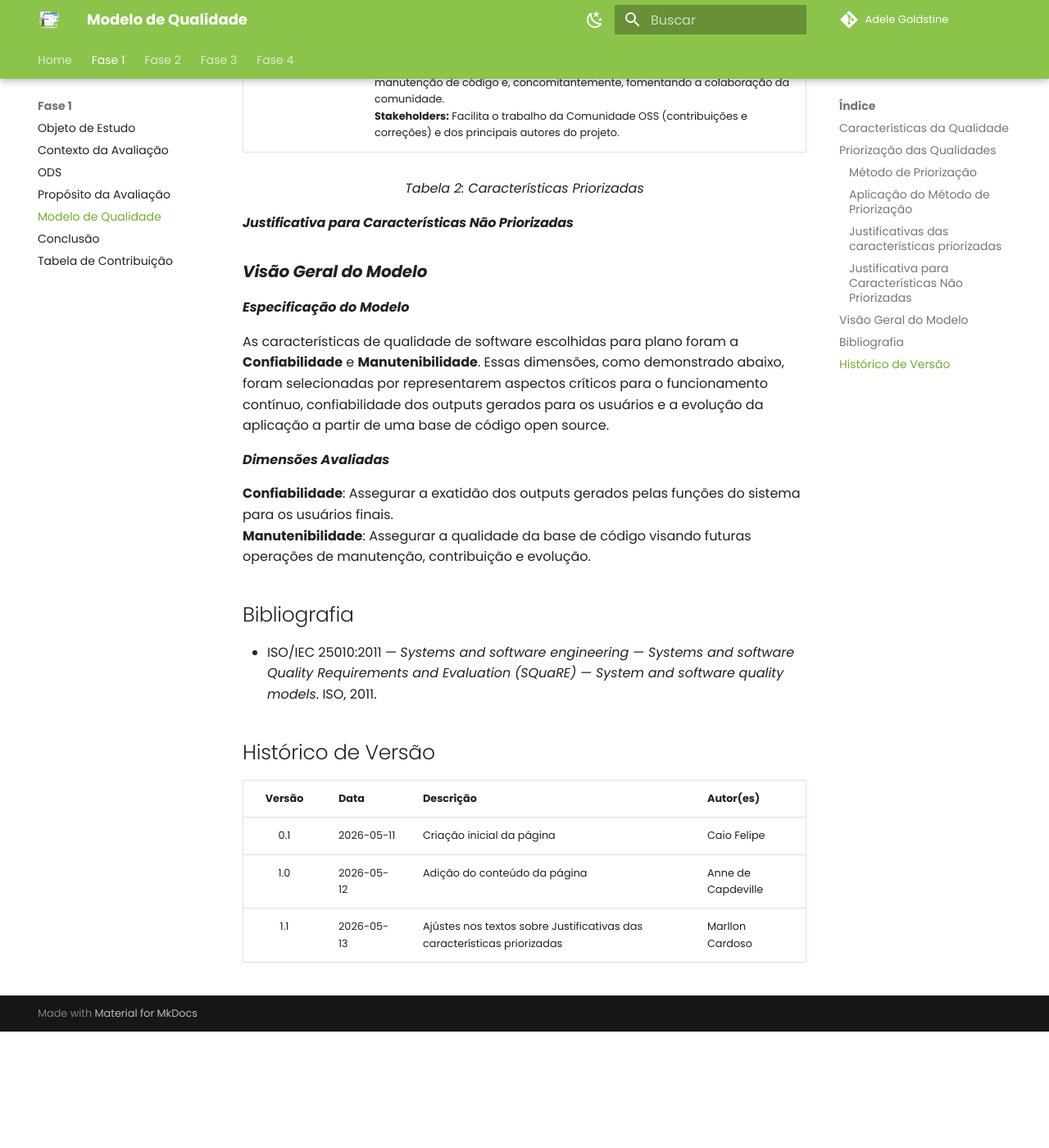
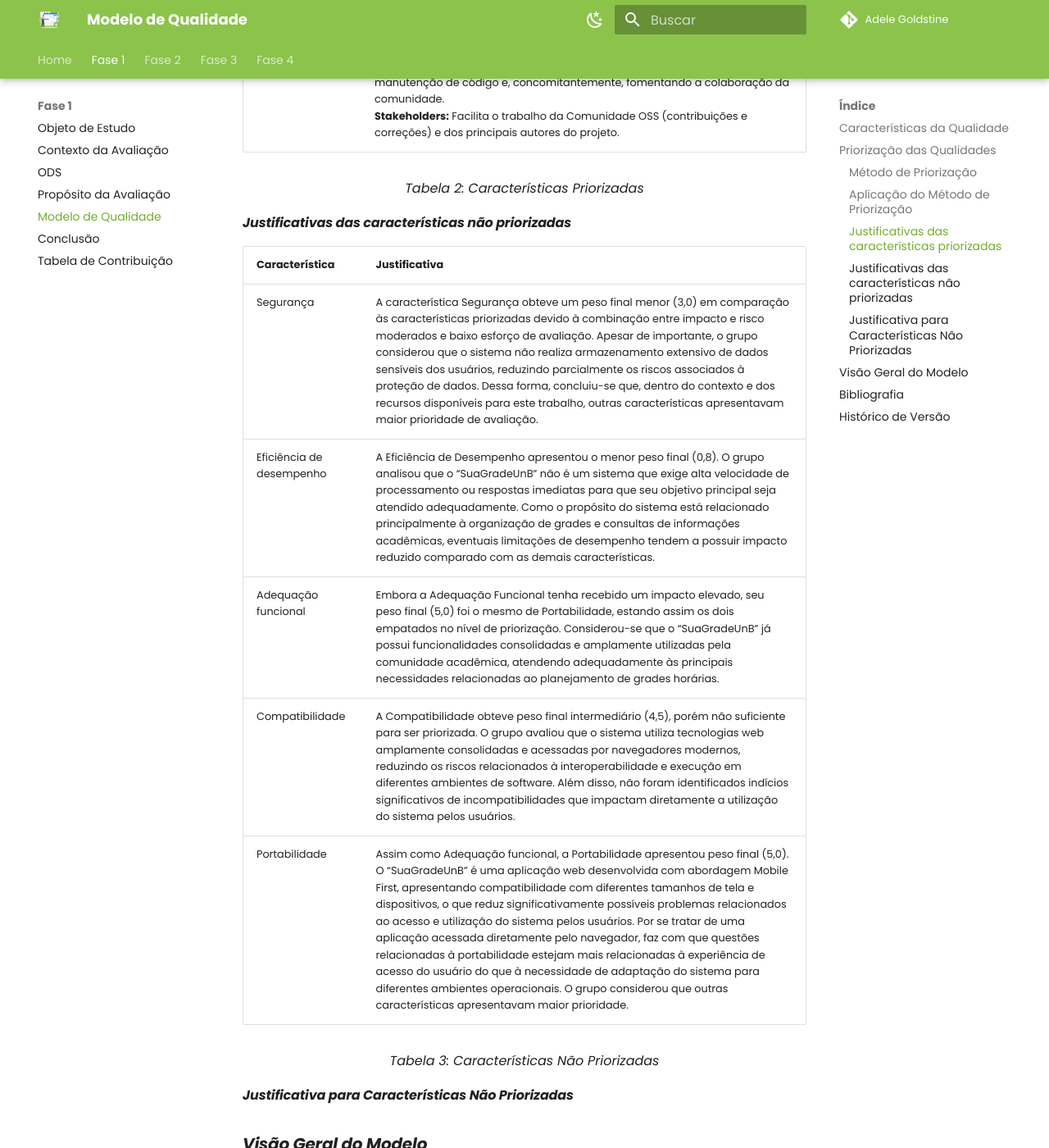
Before and after one commit to FCTE-Qualidade-de-Software-1/2026-1_T01_ADELE_GOLDSTINE, an MkDocs documentation site: the page built from docs/fase1/qualidades.md, in a window 1280 px wide and 1400 px high, scrolled down 3004 px. Shown: the whole window at 82% size. Built offline with MkDocs 1.6.1 and Material for MkDocs 9.7.7, drawn with Linux system fonts in a browser that asks for light colours; comment, search, counter and statistics services are not loaded; before the commit the page ends 4262 px from its top, so only the background shows below that.

Commit message:
Justificativas das características não priorizadas

```diff
--- a/docs/fase1/qualidades.md
+++ b/docs/fase1/qualidades.md
@@ -74,6 +74,22 @@ Esses foram os valores atribuídos pelo grupo para cada uma das qualidades (com
   <font size="3"><figcaption>Tabela 2: Características Priorizadas</figcaption></font>
 </div>
 
+#### ***Justificativas das características não priorizadas***
+
+| **Característica** | **Justificativa** |
+|----------------|----------------|
+| Segurança | A característica Segurança obteve um peso final menor (3,0) em comparação às características priorizadas devido à combinação entre impacto e risco moderados e baixo esforço de avaliação. Apesar de importante, o grupo considerou que o sistema não realiza armazenamento extensivo de dados sensíveis dos usuários, reduzindo parcialmente os riscos associados à proteção de dados. Dessa forma, concluiu-se que, dentro do contexto e dos recursos disponíveis para este trabalho, outras características apresentavam maior prioridade de avaliação.  |
+| Eficiência de desempenho | A Eficiência de Desempenho apresentou o menor peso final (0,8). O grupo analisou que o “SuaGradeUnB” não é um sistema que exige alta velocidade de processamento ou respostas imediatas para que seu objetivo principal seja atendido adequadamente. Como o propósito do sistema está relacionado principalmente à organização de grades e consultas de informações acadêmicas, eventuais limitações de desempenho tendem a possuir impacto reduzido comparado com as demais características. |
+| Adequação funcional | Embora a Adequação Funcional tenha recebido um impacto elevado, seu peso final (5,0) foi o mesmo de Portabilidade, estando assim os dois empatados no nível de priorização. Considerou-se que o “SuaGradeUnB” já possui funcionalidades consolidadas e amplamente utilizadas pela comunidade acadêmica, atendendo adequadamente às principais necessidades relacionadas ao planejamento de grades horárias.  |
+| Compatibilidade | A Compatibilidade obteve peso final intermediário (4,5), porém não suficiente para ser priorizada. O grupo avaliou que o sistema utiliza tecnologias web amplamente consolidadas e acessadas por navegadores modernos, reduzindo os riscos relacionados à interoperabilidade e execução em diferentes ambientes de software. Além disso, não foram identificados indícios significativos de incompatibilidades que impactam diretamente a utilização do sistema pelos usuários. |
+| Portabilidade | Assim como Adequação funcional, a Portabilidade apresentou peso final (5,0). O “SuaGradeUnB” é uma aplicação web desenvolvida com abordagem Mobile First, apresentando compatibilidade com diferentes tamanhos de tela e dispositivos, o que reduz significativamente possíveis problemas relacionados ao acesso e utilização do sistema pelos usuários. Por se tratar de uma aplicação acessada diretamente pelo navegador, faz com que questões relacionadas à portabilidade estejam mais relacionadas à experiência de acesso do usuário do que à necessidade de adaptação do sistema para diferentes ambientes operacionais. O grupo considerou que outras características apresentavam maior prioridade. |
+
+<div align="center">
+  <font size="3"><figcaption>Tabela 3: Características Não Priorizadas</figcaption></font>
+</div>
+
+
+
 #### ***Justificativa para Características Não Priorizadas***
 
 ### ***Visão Geral do Modelo***
```
